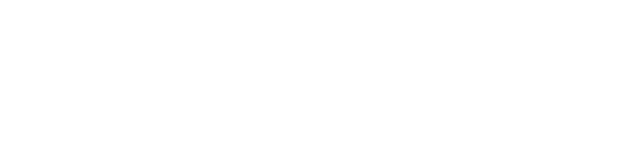
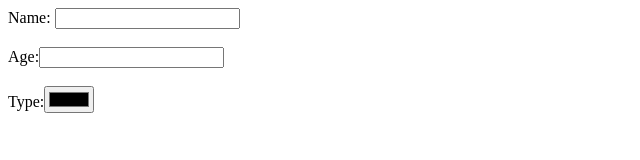
Before and after one commit to Djtotes/Advanced-Selectors--Pseudo-Classes--and-Pseudo-Elements, a plain HTML site: page index.html in a window 1280 px wide. Shown: the whole page, without its empty margins (0-640 px from the left). Drawn offline with Linux system fonts and the light colour scheme.

Commit message:
updafted

```diff
--- a/index.html
+++ b/index.html
@@ -3,6 +3,10 @@
         <style></style>
     </head>
     <body>
-
+        <form>
+            Name: <input type="text"><br><br>
+            Age:<input type="number"><br><br>
+            Type:<input type="color">
+        </form>
     </body>
 </html>
```
